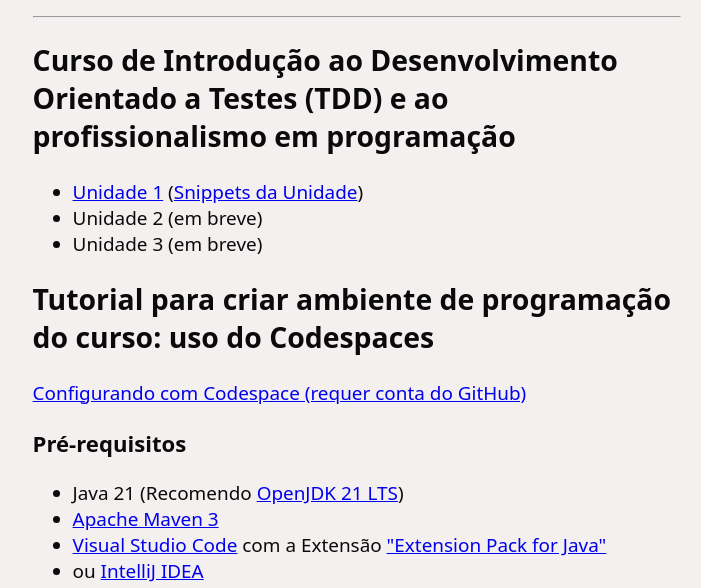
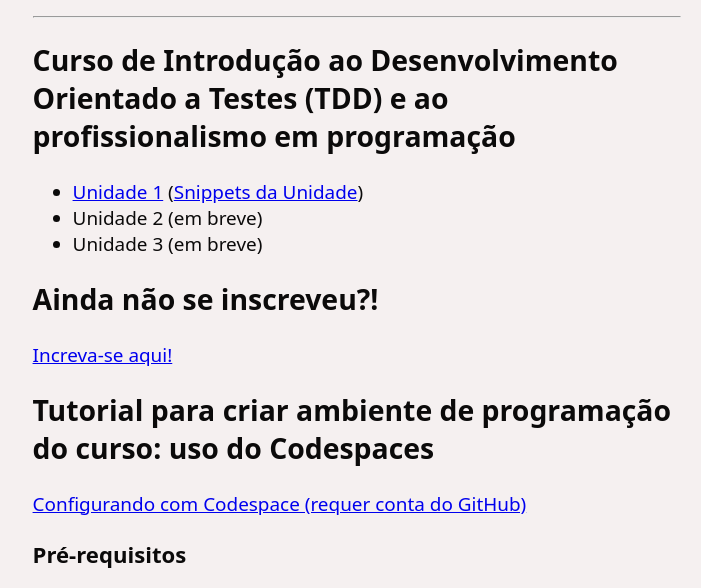
Before and after one commit to xpian94/astro-boilerplate, an Astro site: page / in a window 1280 px wide. Shown: the part 168-756 px from the top of the page, without its empty margins (283-984 px from the left). Built offline with nearby package versions, Linux system fonts and the light colour scheme; Astro itself is replaced by a stand-in of ours.

Commit message:
feat: adding sign-up anchor

```diff
--- a/src/pages/index.astro
+++ b/src/pages/index.astro
@@ -3,6 +3,9 @@ import Layout from '../layouts/Layout.astro';
 import Card from '../components/Card.astro';
 
 export const prerender = true;
+
+const signUpUrl = "https://forms.office.com/pages/responsepage.aspx?id=pSpdumYi7kiOQvp91Vurj45_9kdqNKpGggza4EFVFvpUMlQ1Q1o2VjFERUlUMUdJUUgzT1NMNlozVy4u&origin=QRCode&qrcodeorigin=presentation&route=shorturl"
+
 ---
 
 <Layout title="Curso de TDD">
@@ -22,6 +25,9 @@ export const prerender = true;
 				Unidade 3 (em breve)
 			</li>
 		</ul>
+		<h2>Ainda não se inscreveu?!</h2>
+		<span><a href={signUpUrl} target="_blank" rel="noopener noreferrer">Increva-se aqui!</a></span>
+
 		<h2>Tutorial para criar ambiente de programação do curso: uso do Codespaces</h2>
 		<span><a href="./codespaces" target="_blank" rel="noopener noreferrer">Configurando com Codespace (requer conta do GitHub)</a></span>
 
```
